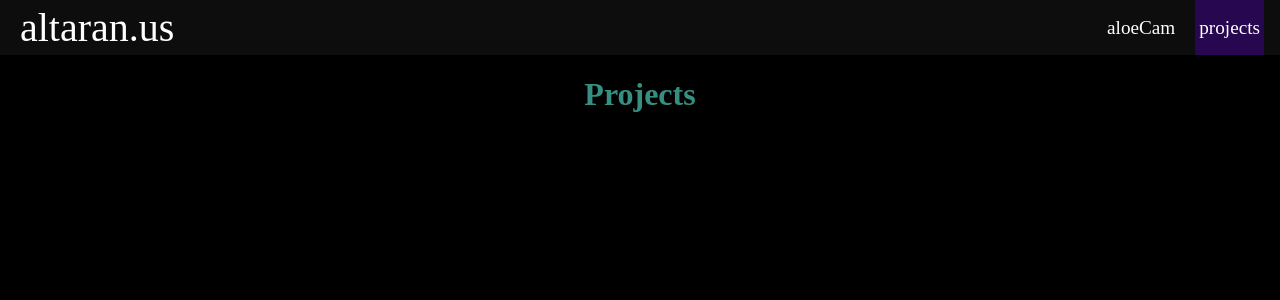
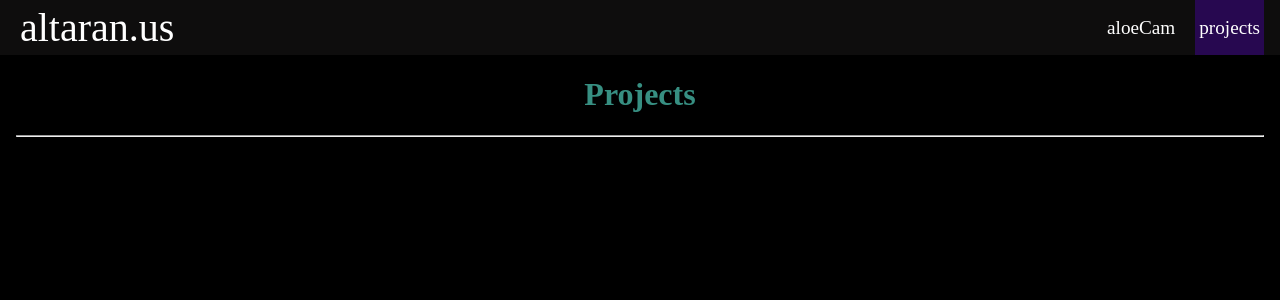
Before and after one commit to theAltaran/altaran.us, a React (Create React App) app: page /Projects in a window 1280 px wide. Shown: the top 300 px of the page. Built offline with nearby package versions, Linux system fonts and the light colour scheme.

Commit message:
css changes

```diff
--- a/src/components/aloecam/aloecam.js
+++ b/src/components/aloecam/aloecam.js
@@ -5,12 +5,13 @@ const Aloecam = () => (
   <div className={styles.Aloecam}>
     <div>
     <h1>AloeCam</h1>
+    <hr/>
     <br/>
+  <iframe title="aloecam" id="aloeCam" src="https://aloecam.ddns.net:6969" width="1280px" height="720px"></iframe>
     <a href="http://aloecam.ddns.net:5000/motorOn">
-       <input type="button" onClick="return false;" value="Dont Click This" />
+      <br/>
+       <input className='button1' type="button" onClick="return false;" value="Dont Click This" />
     </a>
-    <br/>
-    <iframe title="aloecam" id="aloeCam" src="https://aloecam.ddns.net:6969" width="1280px" height="720px"></iframe>
     </div>
   </div>
 );
--- a/src/pages/Home.js
+++ b/src/pages/Home.js
@@ -3,5 +3,7 @@ import "./Home.css"
 export default function Home() {
   return <div class="background">
     <h1>Sometimes I just do things, because the voices tell me to.</h1>
+    <hr/>
+    <br/>
   </div>
 }
--- a/src/pages/Projects.js
+++ b/src/pages/Projects.js
@@ -1,3 +1,8 @@
 export default function Projects() {
-    return <h1>Projects</h1>
+    return <div>
+      <h1>Projects</h1>
+      <hr/>
+    <br/>
+      </div>
+
   }
```
